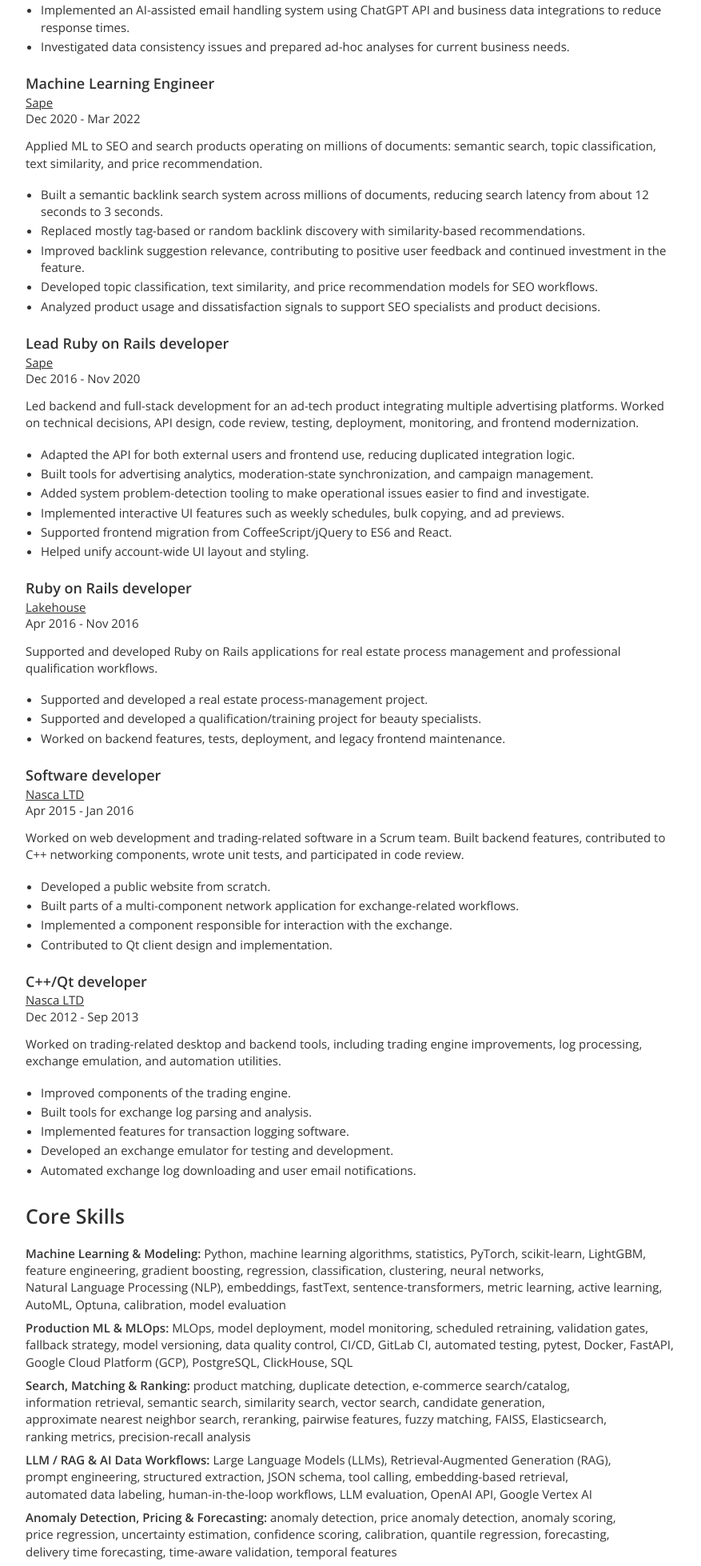
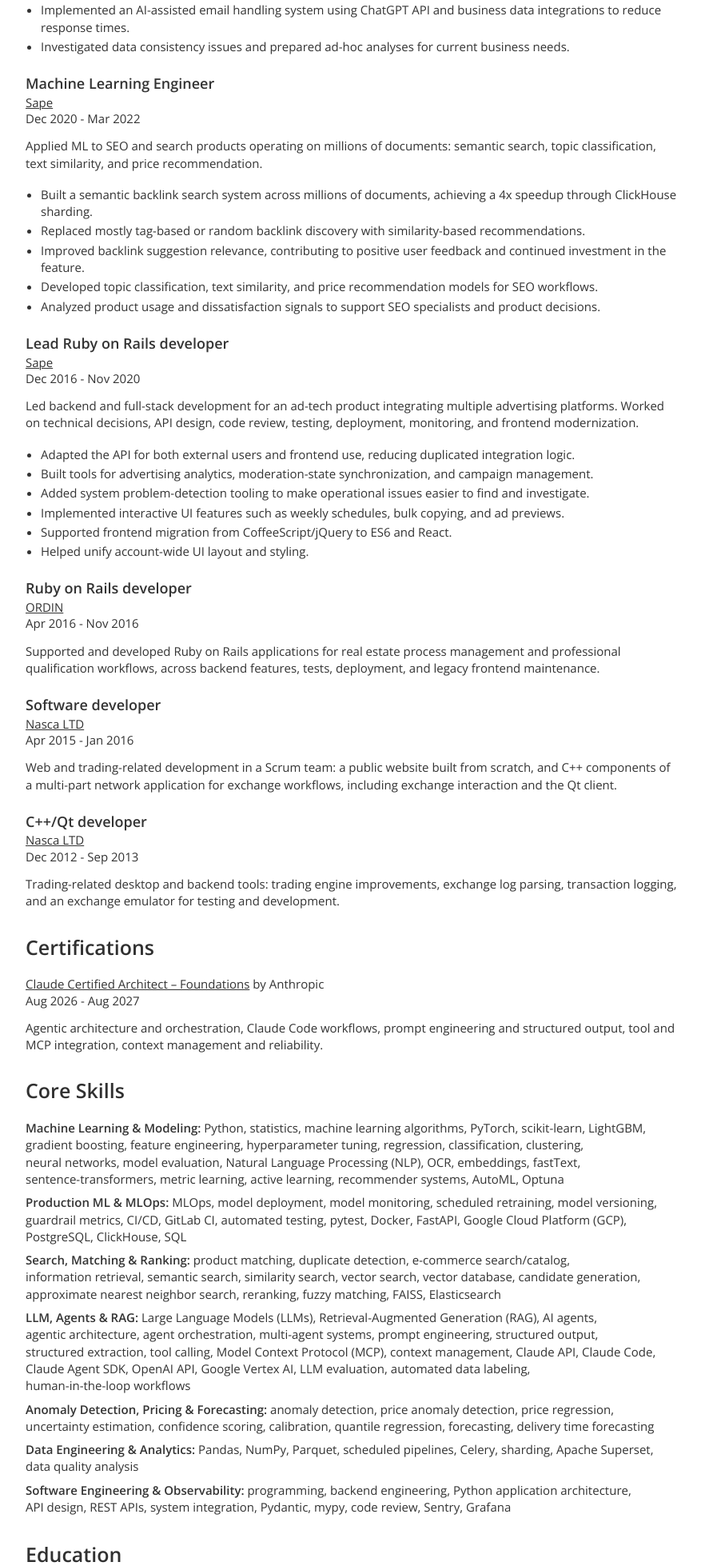
Before and after one commit to resivalex/django-blog, a Django app: page / in a window 1280 px wide. Shown: the part 1075-3033 px from the top of the page at 80% size, without its empty margins (200-1077 px from the left). Run offline with Django 3.2, Linux system fonts and the light colour scheme.

Commit message:
Add certification info

```diff
--- a/app/templates/app/resume-body.html
+++ b/app/templates/app/resume-body.html
@@ -82,7 +82,7 @@
             </p>
 
             <ul>
-                <li>Built a semantic backlink search system across millions of documents, reducing search latency from about 12 seconds to 3 seconds.</li>
+                <li>Built a semantic backlink search system across millions of documents, achieving a 4x speedup through ClickHouse sharding.</li>
                 <li>Replaced mostly tag-based or random backlink discovery with similarity-based recommendations.</li>
                 <li>Improved backlink suggestion relevance, contributing to positive user feedback and continued investment in the feature.</li>
                 <li>Developed topic classification, text similarity, and price recommendation models for SEO workflows.</li>
@@ -111,18 +111,12 @@
 
         <article class="experience-item resume-block">
             <h3>Ruby on Rails developer</h3>
-            <p class="company-name">{% black_link url="http://www.lakehouse.ru" text="Lakehouse" %}</p>
+            <p class="company-name">{% black_link url="https://ord-in.com/" text="ORDIN" %}</p>
             <p class="experience-date">Apr 2016 - Nov 2016</p>
 
             <p>
-                Supported and developed Ruby on Rails applications for real estate process management and professional qualification workflows.
+                Supported and developed Ruby on Rails applications for real estate process management and professional qualification workflows, across backend features, tests, deployment, and legacy frontend maintenance.
             </p>
-
-            <ul>
-                <li>Supported and developed a real estate process-management project.</li>
-                <li>Supported and developed a qualification/training project for beauty specialists.</li>
-                <li>Worked on backend features, tests, deployment, and legacy frontend maintenance.</li>
-            </ul>
         </article>
 
         <article class="experience-item resume-block">
@@ -131,15 +125,8 @@
             <p class="experience-date">Apr 2015 - Jan 2016</p>
 
             <p>
-                Worked on web development and trading-related software in a Scrum team. Built backend features, contributed to <span class="text-nowrap">C++</span> networking components, wrote unit tests, and participated in code review.
+                Web and trading-related development in a Scrum team: a public website built from scratch, and <span class="text-nowrap">C++</span> components of a multi-part network application for exchange workflows, including exchange interaction and the Qt client.
             </p>
-
-            <ul>
-                <li>Developed a public website from scratch.</li>
-                <li>Built parts of a multi-component network application for exchange-related workflows.</li>
-                <li>Implemented a component responsible for interaction with the exchange.</li>
-                <li>Contributed to Qt client design and implementation.</li>
-            </ul>
         </article>
 
         <article class="experience-item resume-block">
@@ -148,16 +135,20 @@
             <p class="experience-date">Dec 2012 - Sep 2013</p>
 
             <p>
-                Worked on trading-related desktop and backend tools, including trading engine improvements, log processing, exchange emulation, and automation utilities.
+                Trading-related desktop and backend tools: trading engine improvements, exchange log parsing, transaction logging, and an exchange emulator for testing and development.
             </p>
+        </article>
+    </section>
 
-            <ul>
-                <li>Improved components of the trading engine.</li>
-                <li>Built tools for exchange log parsing and analysis.</li>
-                <li>Implemented features for transaction logging software.</li>
-                <li>Developed an exchange emulator for testing and development.</li>
-                <li>Automated exchange log downloading and user email notifications.</li>
-            </ul>
+    <section class="certifications-section resume-block">
+        <h2>Certifications</h2>
+
+        <article class="experience-item">
+            <p class="company-name">{% black_link url="https://www.credly.com/badges/5f3c8d93-f48b-4e28-b343-ad25bf4b4778" text="Claude Certified Architect &ndash; Foundations" %} by Anthropic</p>
+            <p class="experience-date">Aug 2026 - Aug 2027</p>
+            <p>
+                Agentic architecture and orchestration, Claude Code workflows, prompt engineering and structured output, tool and MCP integration, context management and reliability.
+            </p>
         </article>
     </section>
 
@@ -184,10 +175,10 @@
         <h2>Languages</h2>
 
         <p class="language-list">
+            <strong class="language-name">English</strong>
+            <span class="language-level">(Advanced)</span>,
             <strong class="language-name">Russian</strong>
-            <span class="language-level">(Native)</span>,
-            <strong class="language-name">English</strong>
-            <span class="language-level">(Upper Intermediate)</span>
+            <span class="language-level">(Native)</span>
         </p>
     </section>
 </div>
--- a/app/templatetags/resume_tags.py
+++ b/app/templatetags/resume_tags.py
@@ -10,27 +10,29 @@
             "title": "Machine Learning & Modeling",
             "skills": [
                 "Python",
+                "statistics",
                 "machine learning algorithms",
-                "statistics",
                 "PyTorch",
                 "scikit-learn",
                 "LightGBM",
+                "gradient boosting",
                 "feature engineering",
-                "gradient boosting",
+                "hyperparameter tuning",
                 "regression",
                 "classification",
                 "clustering",
                 "neural networks",
+                "model evaluation",
                 "Natural Language Processing (NLP)",
+                "OCR",
                 "embeddings",
                 "fastText",
                 "sentence-transformers",
                 "metric learning",
                 "active learning",
+                "recommender systems",
                 "AutoML",
                 "Optuna",
-                "calibration",
-                "model evaluation",
             ],
         },
         {
@@ -40,10 +42,8 @@
                 "model deployment",
                 "model monitoring",
                 "scheduled retraining",
-                "validation gates",
-                "fallback strategy",
                 "model versioning",
-                "data quality control",
+                "guardrail metrics",
                 "CI/CD",
                 "GitLab CI",
                 "automated testing",
@@ -66,32 +66,38 @@
                 "semantic search",
                 "similarity search",
                 "vector search",
+                "vector database",
                 "candidate generation",
                 "approximate nearest neighbor search",
                 "reranking",
-                "pairwise features",
                 "fuzzy matching",
                 "FAISS",
                 "Elasticsearch",
-                "ranking metrics",
-                "precision-recall analysis",
             ],
         },
         {
-            "title": "LLM / RAG & AI Data Workflows",
+            "title": "LLM, Agents & RAG",
             "skills": [
                 "Large Language Models (LLMs)",
                 "Retrieval-Augmented Generation (RAG)",
+                "AI agents",
+                "agentic architecture",
+                "agent orchestration",
+                "multi-agent systems",
                 "prompt engineering",
+                "structured output",
                 "structured extraction",
-                "JSON schema",
                 "tool calling",
-                "embedding-based retrieval",
+                "Model Context Protocol (MCP)",
+                "context management",
+                "Claude API",
+                "Claude Code",
+                "Claude Agent SDK",
+                "OpenAI API",
+                "Google Vertex AI",
+                "LLM evaluation",
                 "automated data labeling",
                 "human-in-the-loop workflows",
-                "LLM evaluation",
-                "OpenAI API",
-                "Google Vertex AI",
             ],
         },
         {
@@ -99,7 +105,6 @@
             "skills": [
                 "anomaly detection",
                 "price anomaly detection",
-                "anomaly scoring",
                 "price regression",
                 "uncertainty estimation",
                 "confidence scoring",
@@ -107,8 +112,6 @@
                 "quantile regression",
                 "forecasting",
                 "delivery time forecasting",
-                "time-aware validation",
-                "temporal features",
             ],
         },
         {
@@ -119,11 +122,8 @@
                 "Parquet",
                 "scheduled pipelines",
                 "Celery",
-                "batching",
                 "sharding",
-                "in-database computation",
                 "Apache Superset",
-                "Power BI",
                 "data quality analysis",
             ],
         },
@@ -133,31 +133,14 @@
                 "programming",
                 "backend engineering",
                 "Python application architecture",
-                "computer science fundamentals",
                 "API design",
                 "REST APIs",
                 "system integration",
                 "Pydantic",
-                "type hints",
                 "mypy",
-                "automated testing",
                 "code review",
                 "Sentry",
                 "Grafana",
-                "C++",
-                "Ruby on Rails",
-            ],
-        },
-        {
-            "title": "Technical Ownership & Delivery",
-            "skills": [
-                "requirements clarification",
-                "metric definition",
-                "ML pipeline architecture",
-                "technical decision-making",
-                "scalable solution design",
-                "business trade-off analysis",
-                "stakeholder communication",
             ],
         },
     ]
```
